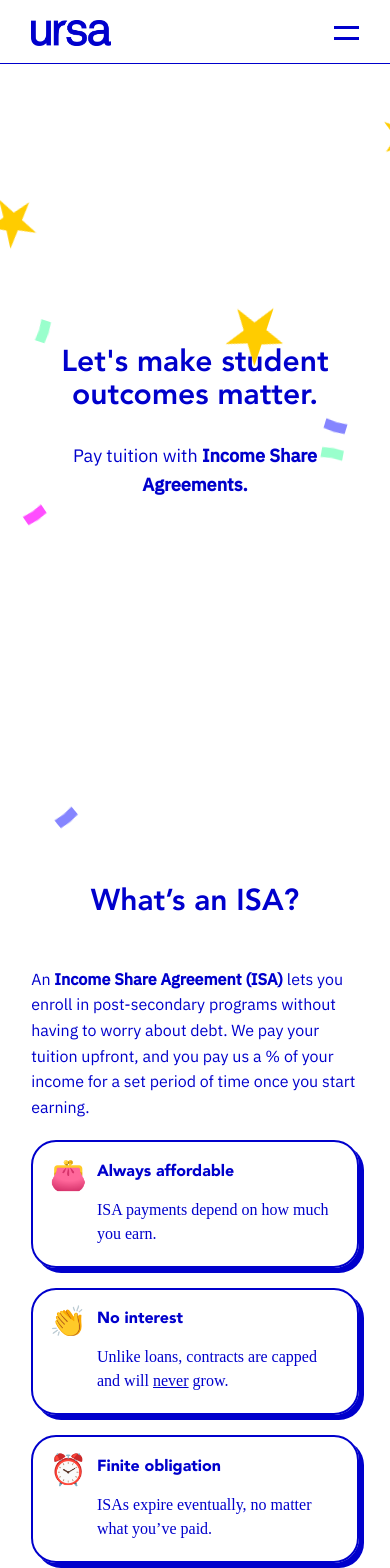
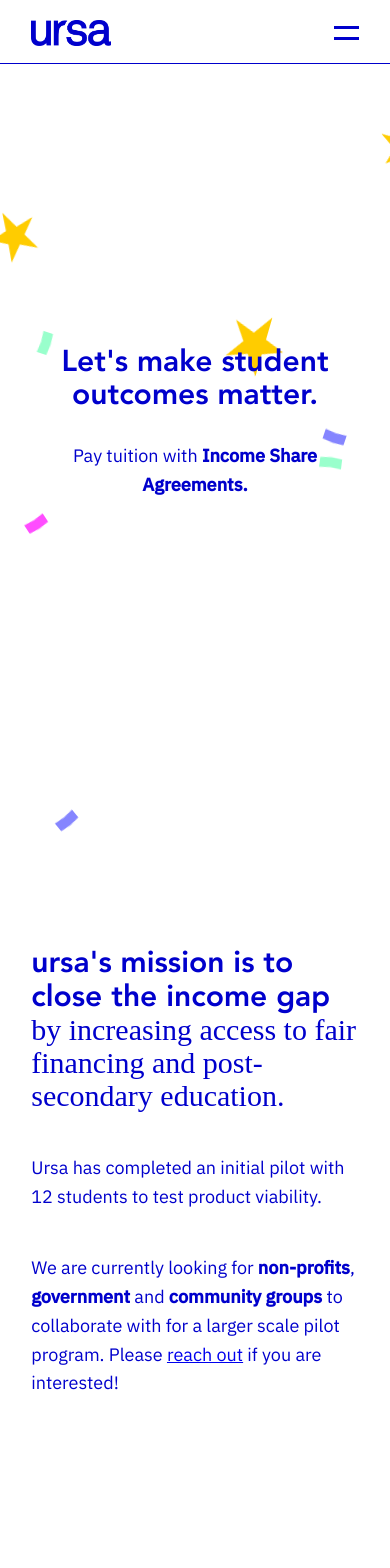
Before and after one commit to raewkl/ursa-website, a React (Create React App) app: page / in a window 390 px wide. Shown: the top 1568 px of the page. Built offline with nearby package versions, Linux system fonts and the light colour scheme; a web font is replaced by a local one.

Commit message:
Update landing page -- remove highlights, add mission, change CSS to improve spacing

```diff
--- a/src/Components/LandingPage.js
+++ b/src/Components/LandingPage.js
@@ -1,13 +1,14 @@
 import React, { Component } from "react";
 import SectionTwo from "./LandingPageComponents/SectionTwo";
 // import SectionThree from "./LandingPageComponents/SectionThree";
-import SectionFour from "./LandingPageComponents/SectionFour";
+// import SectionFour from "./LandingPageComponents/SectionFour";
 import ContactForm from "./LandingPageComponents/ContactForm";
 import NumbersAside from "./LandingPageComponents/NumbersAside";
 
 import { useInView, InView } from "react-intersection-observer";
 import { useSpring, animated, config } from "react-spring";
 import * as Scroll from "react-scroll";
+import Mission from "./LandingPageComponents/Mission";
 
 let ScrollLink = Scroll.Link;
 
@@ -167,7 +168,7 @@ class LandingPage extends Component {
 
                 <ScrollLink
                   activeClass="active"
-                  to="sectionTwoBg"
+                  to="missionBg"
                   spy={true}
                   smooth={true}
                   offset={-60}
@@ -189,6 +190,12 @@ class LandingPage extends Component {
               </section>
             </div>
 
+            {/* MISSION */}
+
+            <div className="sectionTwoBg" id="missionBg">
+              <Mission />
+            </div>
+
             {/* SECTION TWO - WHAT'S AN ISA */}
 
             <div className="sectionTwoBg" id="sectionTwoBg">
@@ -205,9 +212,9 @@ class LandingPage extends Component {
 
             {/* SECTION FOUR - HIGHLIGHTS */}
 
-            <div className="sectionFourBg" id="sectionFourBg">
+            {/*<div className="sectionFourBg" id="sectionFourBg">
               <SectionFour />
-            </div>
+            </div>*/}
 
             {/* CONTACT */}
 
--- /dev/null
+++ b/src/Components/LandingPageComponents/Mission.js
@@ -0,0 +1,60 @@
+import React from "react";
+import { useInView } from "react-intersection-observer";
+import { useSpring, animated, config } from "react-spring";
+import * as Scroll from "react-scroll";
+import { HashLink } from "react-router-hash-link";
+
+let ScrollLink = Scroll.Link;
+
+const Mission = () => {
+  const [ref, inView] = useInView({
+    rootMargin: "-50px 0px",
+    triggerOnce: true
+  });
+
+  const props = useSpring({
+    opacity: inView ? 1 : 0,
+    top: inView ? 0 : 100,
+    config: config.default
+  });
+
+  return (
+    <animated.section ref={ref} style={props} className="mission wrapper">
+      <div className="missionDescription">
+          <div className="missionTitle">
+              <h1><em>ursa's mission is to close the income gap </em>by increasing access
+              to fair financing and post-secondary education.</h1>
+          </div>
+          <div className="missionText">
+              <p>Ursa has completed an initial pilot with 12 students to test product viability.</p>
+              <p>We are currently looking for <em>non-profits</em>, <em>government</em> and <em>community groups</em> to collaborate with for a larger scale
+              pilot program. Please <HashLink className="reachOut" to="#contact">reach out</HashLink> if you are interested!</p>
+          </div>
+      </div>
+
+      <ScrollLink
+        activeClass="active"
+        to="sectionTwoBg"
+        spy={true}
+        smooth={true}
+        offset={0}
+        duration={500}
+      >
+        <div className="cursorDownContainer">
+          <img
+            className="cursorNormal"
+            src={require("../../Assets/Cursors/cursorDownBlue.svg")}
+            alt="Arrow pointing down."
+          />
+          <img
+            className="cursorHover"
+            src={require("../../Assets/Cursors/cursorDownBlue.svg")}
+            alt="Arrow pointing down."
+          />
+        </div>
+      </ScrollLink>
+    </animated.section>
+  );
+};
+
+export default Mission;
--- a/src/Components/LandingPageComponents/SectionTwo.js
+++ b/src/Components/LandingPageComponents/SectionTwo.js
@@ -85,11 +85,10 @@ const SectionTwo = () => {
                 </div>
                 <figcaption>
                   <div className="subFig">
-                    <p>Finite obligation</p>
+                    <p>ISAs expire</p>
 
                     <p className="light">
-                      ISAs expire eventually, no matter what you’ve
-                      paid.
+                      There's an end in sight, no matter what you've paid.
                     </p>
                   </div>
                 </figcaption>
@@ -130,7 +129,7 @@ const SectionTwo = () => {
 
       <ScrollLink
         activeClass="active"
-        to="sectionFourBg"
+        to="contact"
         spy={true}
         smooth={true}
         offset={0}
--- a/src/Partials/_main.scss
+++ b/src/Partials/_main.scss
@@ -201,7 +201,6 @@
     background: $colorFive;
     transform: skew(0deg, -6deg);
   }
-
 }
 
 .circle2 {
@@ -402,7 +401,6 @@
   }
 }
 
-
 //Animation for confetti
 
 @keyframes float-s1 {
@@ -449,7 +447,7 @@
 
 @keyframes float-c1 {
   0% {
-    transform: translateY(0) rotate(90deg);// skew(23deg);
+    transform: translateY(0) rotate(90deg); // skew(23deg);
     opacity: 0;
   }
   10% {
@@ -557,6 +555,7 @@
   display: block;
 }
 
+.mission,
 .sectionTwo,
 .sectionThree,
 .sectionFourUpper {
@@ -574,8 +573,6 @@
 }
 // end ANIMATIONS
 
-
-
 // SECTION ONE
 
 .sectionOne {
@@ -648,11 +645,57 @@
   width: 350px;
 }
 
+// MISSION
+
+.mission {
+  height: 100vh;
+  display: flex;
+  flex-direction: column;
+  justify-content: center;
+
+  .missionDescription {
+    display: flex;
+    flex-direction: column;
+    text-align: left;
+
+    .missionTitle {
+      margin-bottom: 5vh;
+    }
+
+    .missionText {
+      margin-bottom: 10vh;
+
+      .reachOut {
+        text-transform: none;
+        font-size: 1.1rem;
+        font-weight: normal;
+        text-decoration: underline;
+        &:hover {
+          cursor: pointer;
+        }
+      }
+    }
+
+    h1 {
+      font-size: 2rem;
+      font-weight: normal;
+      text-align: left;
+    }
+
+    p {
+      font-size: 1.1rem;
+      margin-bottom: 5vh;
+    }
+
+    em {
+      font-weight: bold;
+    }
+  }
+}
+
 // SECTION TWO
 
 .sectionTwo {
-  padding-top: 5vh;
-
   .isaDescription {
     display: flex;
     text-align: left;
@@ -785,7 +828,6 @@
 
   ul.contentBox {
     width: calc(100% - 350px);
-
   }
 
   li.howStep {
@@ -799,7 +841,6 @@
     &:hover span {
       color: $colorOne;
     }
-
   }
 
   li:last-child {
@@ -1301,6 +1342,12 @@ aside {
     width: 60px;
   }
 
+  .mission {
+    .cursorDownContainer {
+      margin-top: 0;
+    }
+  }
+
   .sectionTwo {
     .isaDescription {
       flex-direction: column;
@@ -1477,6 +1524,14 @@ aside {
     }
   }
 
+  .mission {
+    .missionDescription {
+      .missionText {
+        margin-bottom: 5vh;
+      }
+    }
+  }
+
   .sectionThree .stepRight {
     li {
       margin-top: 5px;
@@ -1519,6 +1574,25 @@ aside {
     width: 50px;
   }
 
+  .mission {
+    .missionDescription {
+      .missionTitle {
+        h1 {
+          font-size: 1.5rem;
+        }
+      }
+      .missionText {
+        margin-bottom: 0;
+        p {
+          font-size: 0.9rem;
+        }
+        .reachOut {
+          font-size: 0.9rem;
+        }
+      }
+    }
+  }
+
   .sectionTwo {
     .isaDescription {
       p {
@@ -1756,6 +1830,10 @@ aside {
     font-size: 1.5rem;
   }
 
+  .mission {
+    justify-content: flex-start;
+  }
+
   .sectionTwo {
     .isaDescription {
       p {
```
Lines whose indentation alone changed are shown as unchanged.
